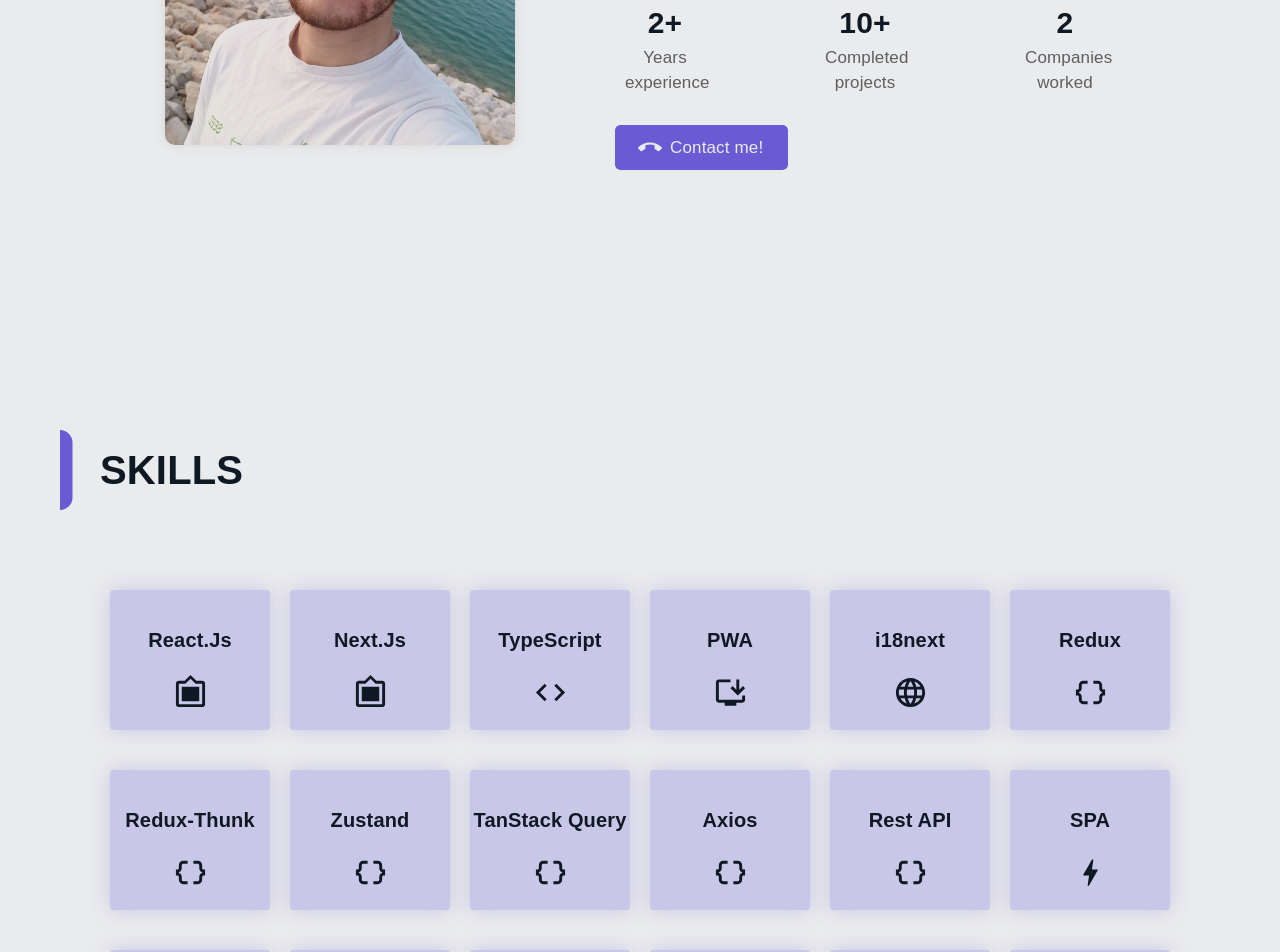
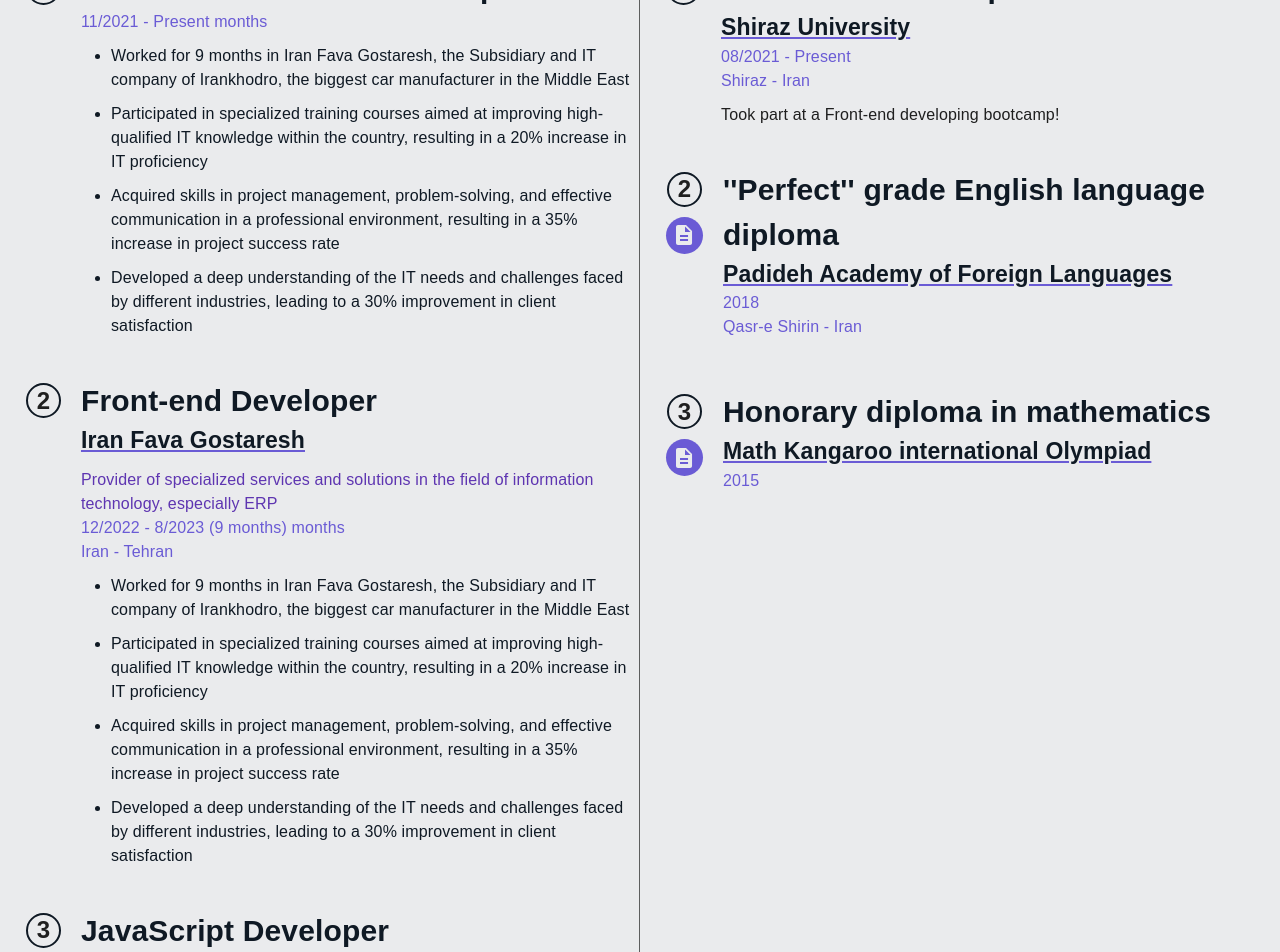
Before and after one commit to sina-olfati/sina-olfati-site, a React (Create React App) app: page / in a window 1280 px wide. Shown: the part 1280-2232 px from the top of the page. Built offline with nearby package versions, Linux system fonts and the light colour scheme; a web font is replaced by a local one.

Commit message:
Work: time calculator completed

```diff
--- a/public/assets/locales/en/translation.json
+++ b/public/assets/locales/en/translation.json
@@ -59,6 +59,14 @@
 
     "work": {
         "title": " Work Experience",
+
+        "freelancing-title": "Freelance Front-end Developer",
+        "freelancing-time": "11/2021 - Present",
+        "freelancing-about1": "Worked for 9 months in Iran Fava Gostaresh, the Subsidiary and IT company of Irankhodro, the biggest car manufacturer in the Middle East",
+        "freelancing-about2": "Participated in specialized training courses aimed at improving high-qualified IT knowledge within the country, resulting in a 20% increase in IT proficiency",
+        "freelancing-about3": "Acquired skills in project management, problem-solving, and effective communication in a professional environment, resulting in a 35% increase in project success rate",
+        "freelancing-about4": "Developed a deep understanding of the IT needs and challenges faced by different industries, leading to a 30% improvement in client satisfaction",
+
         "iranfavagostaresh-title": "Front-end Developer",
         "iranfavagostaresh-place": "Iran Fava Gostaresh",
         "iranfavagostaresh-place-describe": "Provider of specialized services and solutions in the field of information technology, especially ERP",
--- a/src/components/resume/Work.css
+++ b/src/components/resume/Work.css
@@ -83,6 +83,9 @@
     align-items: center;
     font-size: 1.5rem;
     font-weight: 700;
+}
+.work-container:lang(fa) .item-helper .num {
+    padding-top: 4px;
 }
 
 .work-item .item-data {
@@ -177,6 +180,9 @@
         flex-direction: column;
         align-items: center;
     }
+    .work-sections .work-section:last-child {
+        margin-top: 50px;
+    }
     .work-section {
         width: 100%;
     }
@@ -193,9 +199,6 @@
     .work-sections {
         /* width: 95%; */
         margin: 50px 0;
-    }
-    .work-sections .work-section:last-child {
-        margin-top: 50px;
     }
     .work-title {
         font-size: 35px;
--- a/src/components/resume/Work.tsx
+++ b/src/components/resume/Work.tsx
@@ -3,7 +3,6 @@
 
 // utils
 import DocButton from '../../utils/docButton/DocButton';
-import car from '../../assets/images/portfolio/luckyDuck.webp'
 
 // Icon
 import BusinessCenterIcon from '@mui/icons-material/BusinessCenter';
@@ -22,11 +21,16 @@
 const work =[
   {
     num: 1,
+    name: "freelancing",
+    link: ""
+  },
+  {
+    num: 2,
     name: "iranfavagostaresh",
     link: "https://vmodel.app"
   },
   {
-    num: 2,
+    num: 3,
     name: "vmodel",
     link: "https://vmodel.app"
   },
@@ -74,6 +78,8 @@
     }, [check])
     // }, [localStorage.getItem("i18nextLng")])
 
+    // month difference calculator
+    const monthDiff = (startDate: any, endDate: any) => Math.max(0, (endDate.getFullYear() - startDate.getFullYear()) * 12 - startDate.getMonth() + endDate.getMonth());
 
     return (
       <div className='work-container' lang={language}>
@@ -89,9 +95,13 @@
                 </div>
                 <div className='item-data'>
                   <h2>{t(`work.${item.name}-title`)}</h2>
-                  <a href={item.link} target="_blank" rel="noreferrer"><h3>{t(`work.${item.name}-place`)}</h3></a>
-                  <h5>{t(`work.${item.name}-place-describe`)}</h5>
-                  <h6>{t(`work.${item.name}-time`)} <br /> {t(`work.${item.name}-workplace`)}</h6>
+                  { item.link ? <a href={item.link} target="_blank" rel="noreferrer"><h3>{t(`work.${item.name}-place`)}</h3></a>  : null }
+                  { item.link ? <h5>{t(`work.${item.name}-place-describe`)}</h5> : null }
+                  <h6>
+                    {t(`work.${item.name}-time`)} {monthDiff(new Date('2018-01-01'), new Date('2021-01-01')) > 12 ? `` : monthDiff(new Date('2018-01-01'), new Date('2021-01-01'))} months
+                    <br />
+                    { item.link ? t(`work.${item.name}-workplace`) : null }
+                  </h6>
                   <ul>
                     <li>{t(`work.${item.name}-about1`)}</li>
                     <li>{t(`work.${item.name}-about2`)}</li>
--- a/src/screens/Home.tsx
+++ b/src/screens/Home.tsx
@@ -31,10 +31,10 @@
       <Menu page="nothing" theme={theme} />
       <UpButton />
 
-      <Front />
+      {/* <Front /> */}
       <Resume />
-      <Portfolio />
-      <Contact />
+      {/* <Portfolio /> */}
+      {/* <Contact /> */}
     </div>
   );
 };
--- a/src/screens/Resume.tsx
+++ b/src/screens/Resume.tsx
@@ -17,10 +17,11 @@
     <div id="resume" className="resume-container">
       <div className="resume-all-others">
         {/* <Describe /> */}
-        <About />
+
+        {/* <About /> */}
         <Skills />
         <Work />
-        <Langs />
+        {/* <Langs /> */}
       </div>
     </div>
   );
--- a/src/utils/docButton/DocButton.tsx
+++ b/src/utils/docButton/DocButton.tsx
@@ -12,7 +12,6 @@
 
 const DocButton = ({image}: any) => {
 
-    console.log("image: ", image)
     const [modal, setModal] = useState(false)
 
     const dontDo = (e: any) => {
--- a/src/utils/menu/Menu.tsx
+++ b/src/utils/menu/Menu.tsx
@@ -1,6 +1,5 @@
 import React, {useEffect, useLayoutEffect, useState} from 'react'
 import "./Menu.css"
-import { Link } from 'react-router-dom';
 
 // costum hook
 // import { useScrollScreen } from '../../hooks/UseScrollScreen';
@@ -21,7 +20,7 @@
 import { useTranslation } from "react-i18next";
 import i18next from 'i18next';
 import { IconButton } from '@mui/material';
-import { light } from '@mui/material/styles/createPalette';
+// import { light } from '@mui/material/styles/createPalette';
 
 
 
@@ -37,14 +36,13 @@
 
   const changeTheme = () => {
     theme.toggleColorMode();
-    localStorage.setItem("theme", mode == "light" ? "dark" : "light")
+    localStorage.setItem("theme", mode === "light" ? "dark" : "light")
     setMode(localStorage.getItem("theme"))
   }
 
   useLayoutEffect(() => {
     if (localStorage.getItem("theme") === "dark") {
       theme.toggleColorMode();
-      console.log("timeout");
     }
   }, [])
 
```
Also changed, not shown: public/assets/locales/fa/translation.json (+11 -0 lines).
